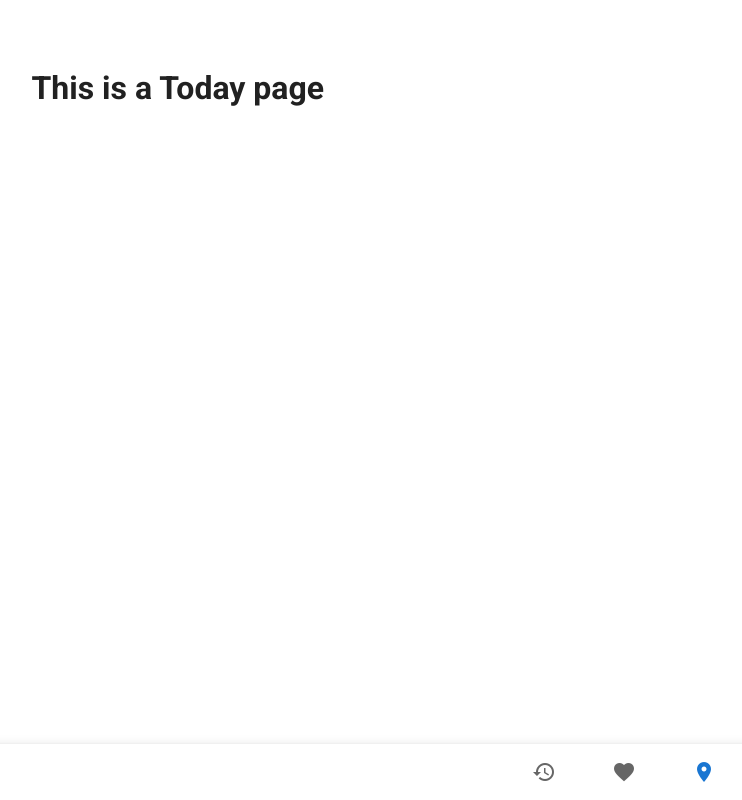
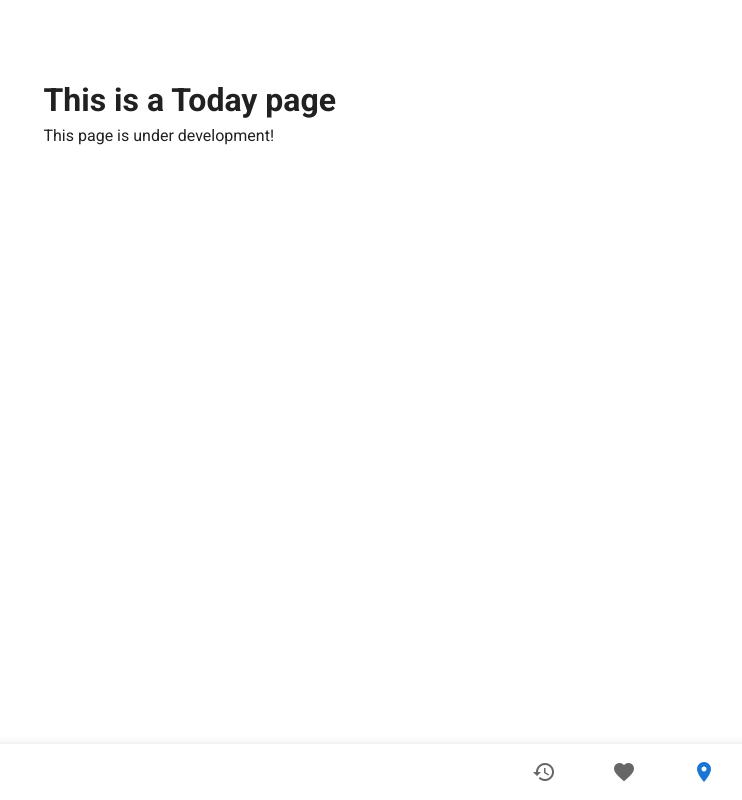
Before and after one commit to ktymRyich/meal-reserving, a Vue app: page /today in a window 1280 px wide. Shown: the whole page, without its empty margins (16-758 px from the left). Built offline with nearby package versions, Linux system fonts and the light colour scheme.

Commit message:
add: developer message in todaypage

```diff
--- a/src/views/Today.vue
+++ b/src/views/Today.vue
@@ -2,7 +2,10 @@
     <div class="today">
         <v-container>
             <v-row>
-                <h1>This is a Today page</h1>
+                <v-col>
+                    <h1>This is a Today page</h1>
+                    <p>This page is under development!</p>
+                </v-col>
             </v-row>
             <v-row>
                 <UnderMenu />
```
